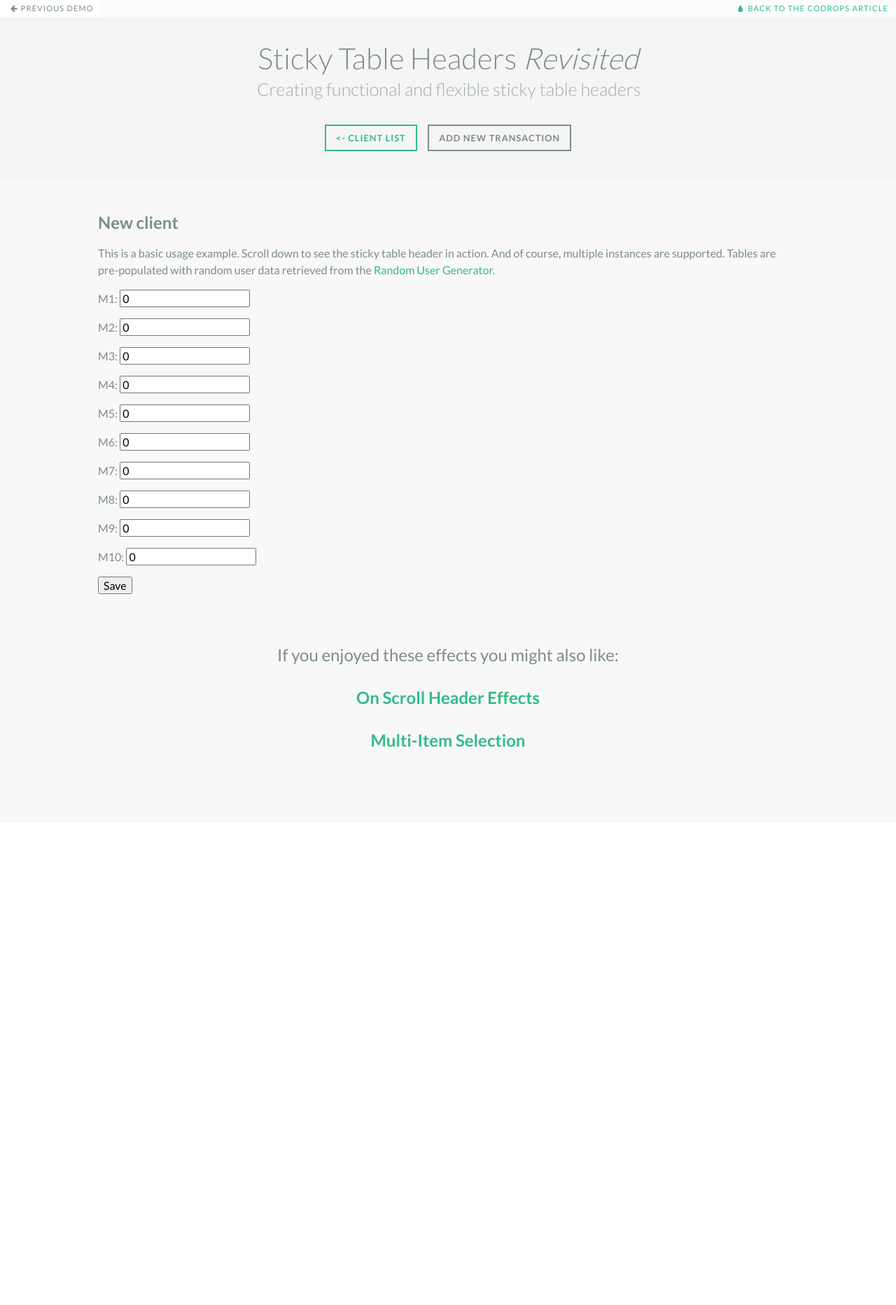
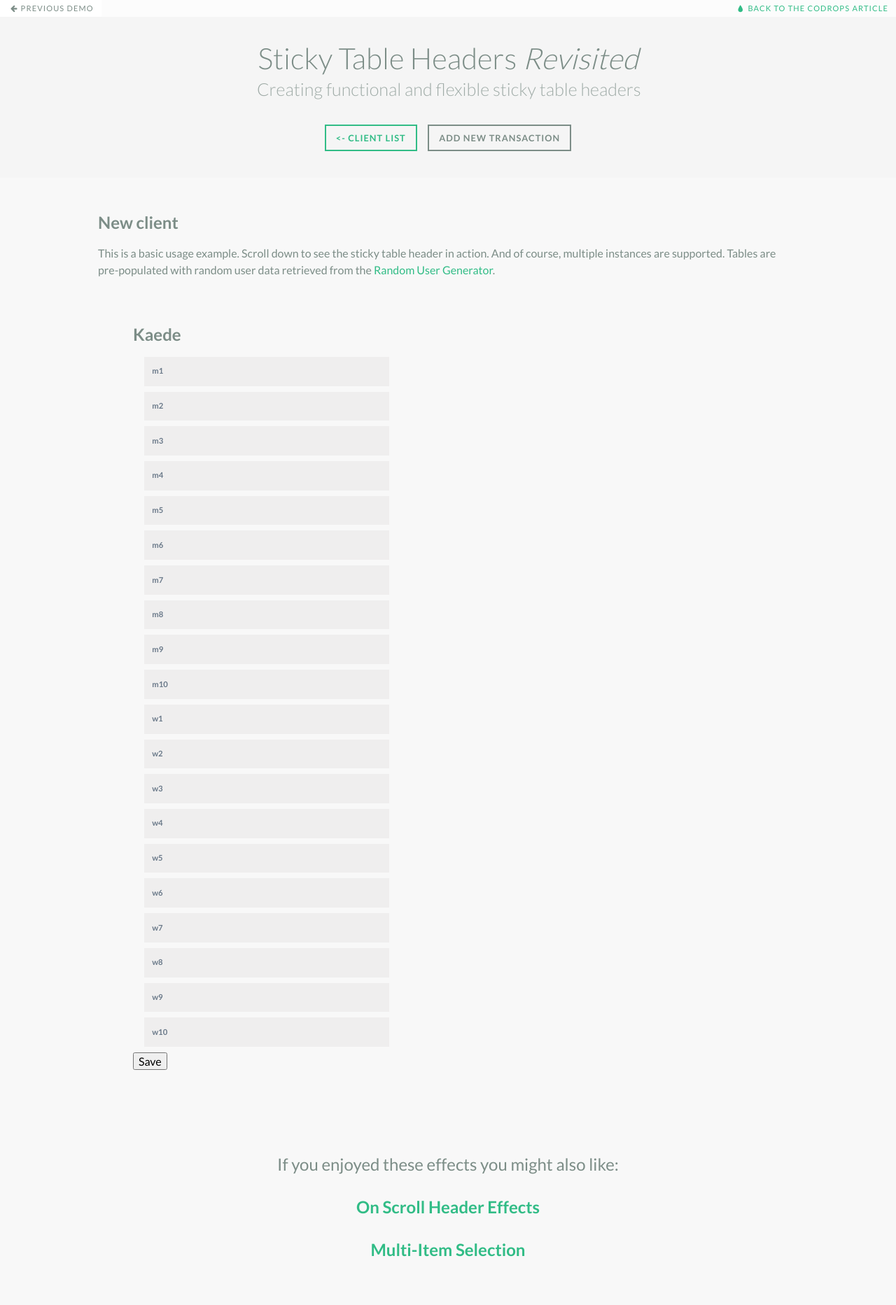
Before and after one commit to teilon/embra, a Django app: page /transaction/new/ in a window 1280 px wide. Shown: the top 1865 px of the page at 70% size. Before the commit the page ends 1068 px from the top, so only its background shows below. Run offline with Django 3.2, Linux system fonts and the light colour scheme; some libraries are stand-ins or nearby versions.

Commit message:
add transaction new page

```diff
--- a/app/forms.py
+++ b/app/forms.py
@@ -14,7 +14,8 @@ class NewTransactionForm(forms.ModelForm):
 
     class Meta:
         model = ProductSet
-        fields = ('m1', 'm2', 'm3', 'm4', 'm5', 'm6', 'm7', 'm8', 'm9', 'm10')
-        widgets = {
-            'myfield': forms.TextInput(attrs={'class': 'myfieldclass'}),
-        }
+        fields = ('m1', 'm2', 'm3', 'm4', 'm5', 'm6', 'm7', 'm8', 'm9', 'm10',
+                  'w1', 'w2', 'w3', 'w4', 'w5', 'w6', 'w7', 'w8', 'w9', 'w10')
+        # widgets = {
+        #     'myfield': forms.TextInput(attrs={'class': 'myfieldclass'}),
+        # }
--- a/app/static/app/css/input.css
+++ b/app/static/app/css/input.css
@@ -1,9 +1,77 @@
+.input {
+	position: relative;
+	z-index: 1;
+	display: inline-block;
+	margin: 1em;
+	max-width: 350px;
+	width: calc(100% - 2em);
+	vertical-align: top;
+}
+
+.input__field {
+	position: relative;
+	display: block;
+	float: right;
+	padding: 0.2em;
+	width: 60%;
+	border: none;
+	border-radius: 0;
+	background: #f0f0f0;
+	color: #aaa;
+	font-weight: bold;
+	font-family: "Helvetica Neue", Helvetica, Arial, sans-serif;
+	-webkit-appearance: none; /* for box shadows to show on iOS */
+}
+
+.input__field:focus {
+	outline: none;
+}
+
+.input__label {
+	display: inline-block;
+	float: right;
+	padding: 0 1em;
+	width: 40%;
+	color: #6a7989;
+	font-weight: bold;
+	font-size: 70.25%;
+	-webkit-font-smoothing: antialiased;
+    -moz-osx-font-smoothing: grayscale;
+	-webkit-touch-callout: none;
+	-webkit-user-select: none;
+	-khtml-user-select: none;
+	-moz-user-select: none;
+	-ms-user-select: none;
+	user-select: none;
+}
+
+.input__label-content {
+	position: relative;
+	display: block;
+	padding: 1.6em 0;
+	width: 100%;
+}
+
+.graphic {
+	position: absolute;
+	top: 0;
+	left: 0;
+	fill: none;
+}
+
+.icon {
+	color: #ddd;
+	font-size: 150%;
+}
 /* Kaede */
 .input--kaede {
 	display: block;
 	overflow: hidden;
-	margin: 1em auto 2em;
+	margin: 0.5em 1em 0.5em;
 	background: #EFEEEE;
+
+	line-height: 0.3em;
+	padding: 0.1em 0 0.1em;
 }
 
 .input__field--kaede {
--- a/app/templates/app/base.html
+++ b/app/templates/app/base.html
@@ -14,7 +14,8 @@
 		<link rel="stylesheet" type="text/css" href="{% static 'app/css/normalize.css' %}" />
 		<link rel="stylesheet" type="text/css" href="{% static 'app/css/demo.css' %}" />
 		<link rel="stylesheet" type="text/css" href="{% static 'app/css/component.css' %}" />
-		<link rel="stylesheet" type="text/css" href="{% static 'app/css/input.css' %}" />
+		{% block links %}
+    	{% endblock %}
 		<!--[if IE]>
   		<script src="http://html5shiv.googlecode.com/svn/trunk/html5.js"></script>
 		<![endif]-->
--- a/app/templates/app/transaction_new.html
+++ b/app/templates/app/transaction_new.html
@@ -1,4 +1,9 @@
 {% extends 'app/main_page.html' %}
+{% load staticfiles %}
+
+{% block links %}
+	<link rel="stylesheet" type="text/css" href="{% static 'app/css/input.css' %}" />
+{% endblock %}
 
 {% block header %}
 	<h1>Sticky Table Headers <em>Revisited</em> <span>Creating functional and flexible sticky table headers</span></h1>
@@ -8,15 +13,64 @@
 	</nav>
 {% endblock %}
 
-
 {% block content %}
 <div class="component">
 	<h2>New client</h2>
 	<p>This is a basic usage example. Scroll down to see the sticky table header in action. And of course, multiple instances are supported. Tables are pre-populated with random user data retrieved from the <a href="http://randomuser.me/" title="Random User Generator">Random User Generator</a>.</p>
+
+	<div class="component">
+		<h2>Kaede</h2>
 		<form method="POST" class="post-form">{% csrf_token %}
-        {{ form.as_p }}
+			<section class="content">
+
+			{% for field in form %}
+				<span class="input input--kaede">
+					<input class="input__field input__field--kaede" type="text" id="{{ field.name }}" />
+					<label class="input__label input__label--kaede" for="{{ field.name }}">
+						<span class="input__label-content input__label-content--kaede">{{ field.name }}</span>
+					</label>
+				</span>
+			{% endfor %}
+			</section>
 			<button type="submit" class="save btn btn-default">Save</button>
 		</form>
+	</div>
+	<script src="{% static 'app/js/classie.js' %}"></script>
+	<script>
+		(function() {
+			// trim polyfill : https://developer.mozilla.org/en-US/docs/Web/JavaScript/Reference/Global_Objects/String/Trim
+			if (!String.prototype.trim) {
+				(function() {
+					// Make sure we trim BOM and NBSP
+					var rtrim = /^[\s\uFEFF\xA0]+|[\s\uFEFF\xA0]+$/g;
+					String.prototype.trim = function() {
+						return this.replace(rtrim, '');
+					};
+				})();
+			}
+
+			[].slice.call( document.querySelectorAll( 'input.input__field' ) ).forEach( function( inputEl ) {
+				// in case the input is already filled..
+				if( inputEl.value.trim() !== '' ) {
+					classie.add( inputEl.parentNode, 'input--filled' );
+				}
+
+				// events:
+				inputEl.addEventListener( 'focus', onInputFocus );
+				inputEl.addEventListener( 'blur', onInputBlur );
+			} );
+
+			function onInputFocus( ev ) {
+				classie.add( ev.target.parentNode, 'input--filled' );
+			}
+
+			function onInputBlur( ev ) {
+				if( ev.target.value.trim() === '' ) {
+					classie.remove( ev.target.parentNode, 'input--filled' );
+				}
+			}
+		})();
+	</script>
 </div>
 {% endblock %}
 
```
Also changed, not shown: app/static/app/js/classie.js (added, +80 -0 lines), 1 other file. Lines whose indentation alone changed are shown as unchanged.
